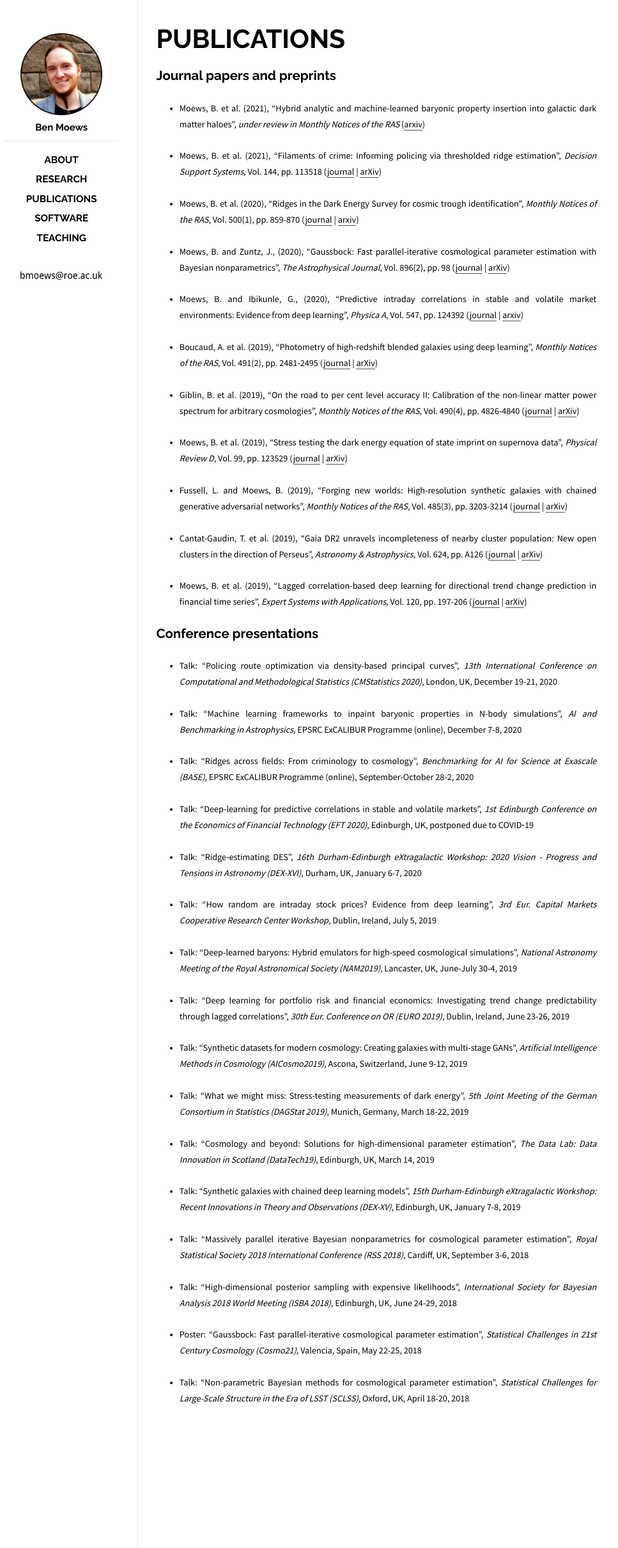
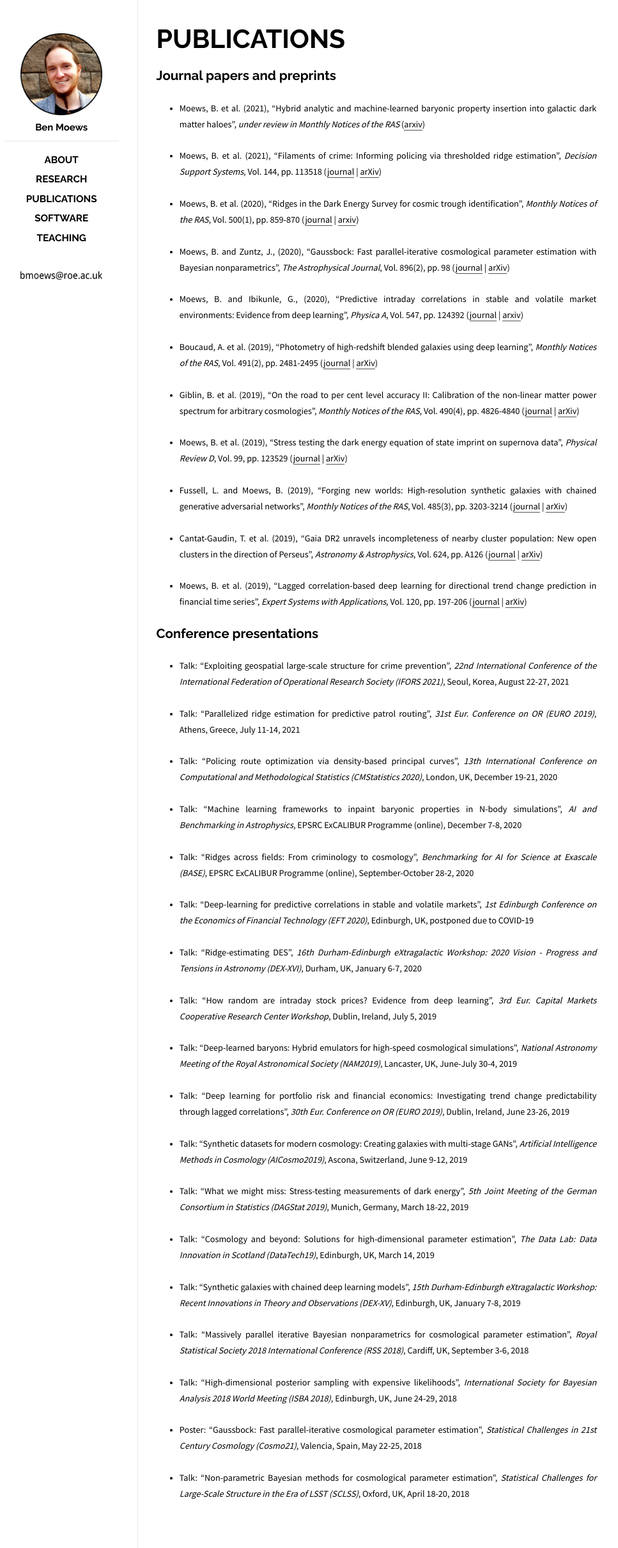
Before and after one commit to moews/moews.github.io, a Jekyll site: the page built from _posts/2017-03-25-publications.md, in a window 1280 px wide. Shown: the whole page at 64% size, without its empty margins (143-1110 px from the left). Built offline with Jekyll 4.4.1, drawn with Linux system fonts in a browser that asks for light colours.

Commit message:
Update 2017-03-25-publications.md

```diff
--- a/_posts/2017-03-25-publications.md
+++ b/_posts/2017-03-25-publications.md
@@ -32,6 +32,10 @@ categories: posts
 
 ## Conference presentations
 
+* <small>Talk: "Exploiting geospatial large-scale structure for crime prevention", _22nd International Conference of the International Federation of Operational Research Society (IFORS 2021)_, Seoul, Korea,  August 22-27, 2021</small>
+
+* <small>Talk: "Parallelized ridge estimation for predictive patrol routing", _31st Eur. Conference on OR (EURO 2019)_, Athens, Greece, July 11-14, 2021</small>
+
 * <small>Talk: "Policing route optimization via density-based principal curves", _13th International Conference on Computational and Methodological Statistics (CMStatistics 2020)_, London, UK, December 19-21, 2020</small>
 
 * <small>Talk: "Machine learning frameworks to inpaint baryonic properties in N-body simulations", _AI and Benchmarking in Astrophysics_, EPSRC ExCALIBUR Programme (online), December 7-8, 2020</small>
```
